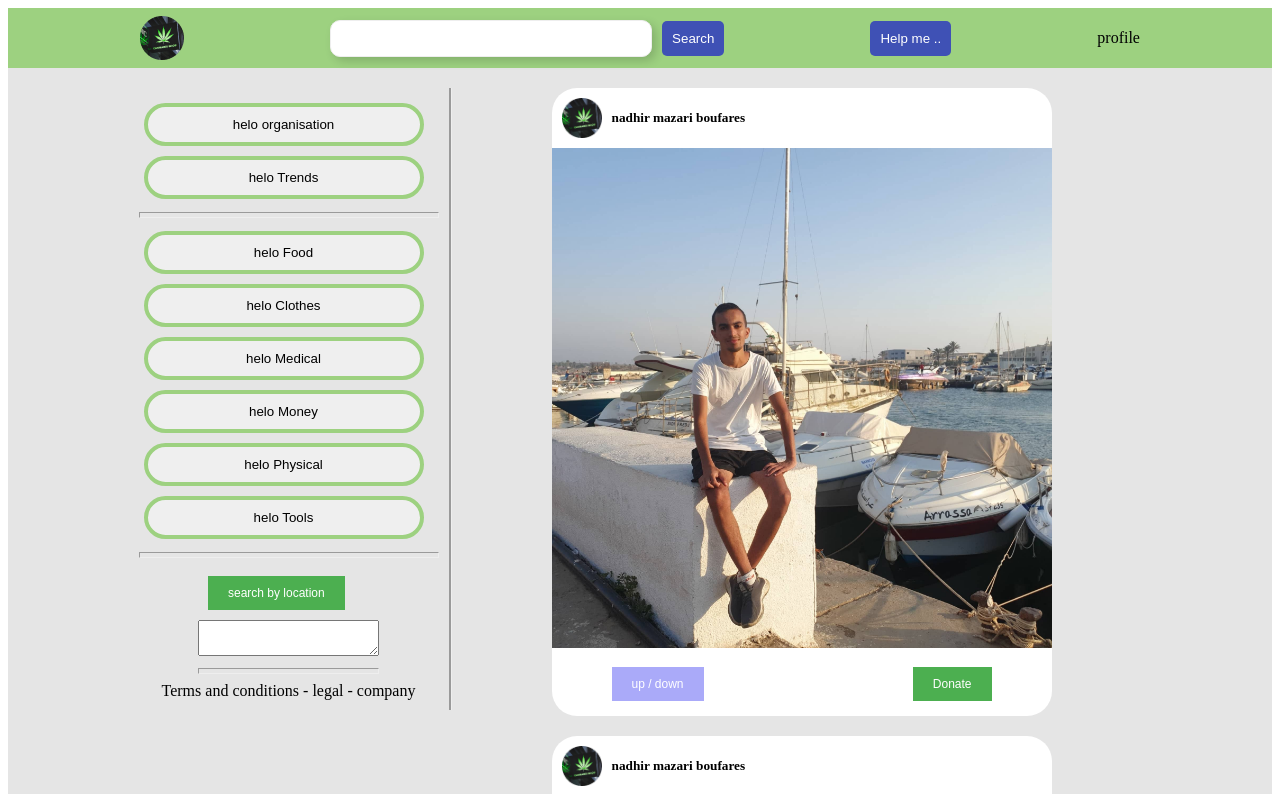
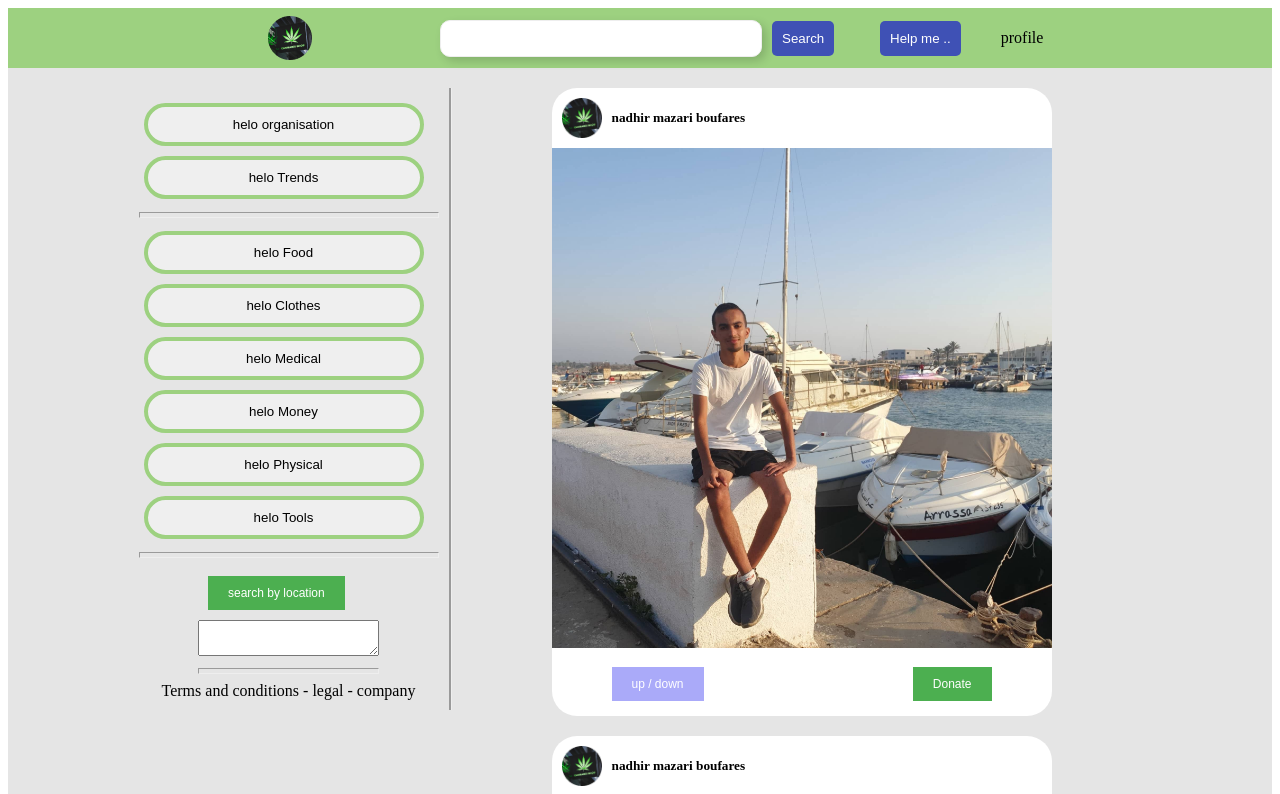
Before and after one commit to nadhirmb/Help-App, a React (Create React App) app: page / in a window 1280 px wide. Shown: the top 794 px of the page. Built offline with nearby package versions, Linux system fonts and the light colour scheme.

Commit message:
3rd commit

```diff
--- a/src/components/navbar/Navbar.js
+++ b/src/components/navbar/Navbar.js
@@ -26,18 +26,41 @@ const navbarWhole ={
 
 }
 
+const one ={
+  width: '300px',
+  display: 'flex',
+  'flex-direction': 'row',
+  'align-items': 'center',
+  'justify-content': 'center',
+
+}
+const two ={
+  width: '400px'
+}
+const three ={
+  margin : '0px 40px'
+}
+const four ={
+  flex : '1 1 0',
+}
+
 const Navbar = () => {
   return (
 
     <div style ={navbarWhole}>
       <div style = {navbarCenterd}>
+        <div style={one}>
         <Logo/>
-        <div>
+        </div>
+
+        <div style={two}>
             <SearchBar />
+        </div>
+        <div style={three}>
+        <HelpIcon />
+        </div>
 
-        </div>
-        <HelpIcon />
-        <div> profile</div>
+        <div style={four}> profile</div>
       </div>
 
     </div>
```
Also changed, not shown: src/components/navbar/NavbarStyle.js (added, +9 -0 lines).
